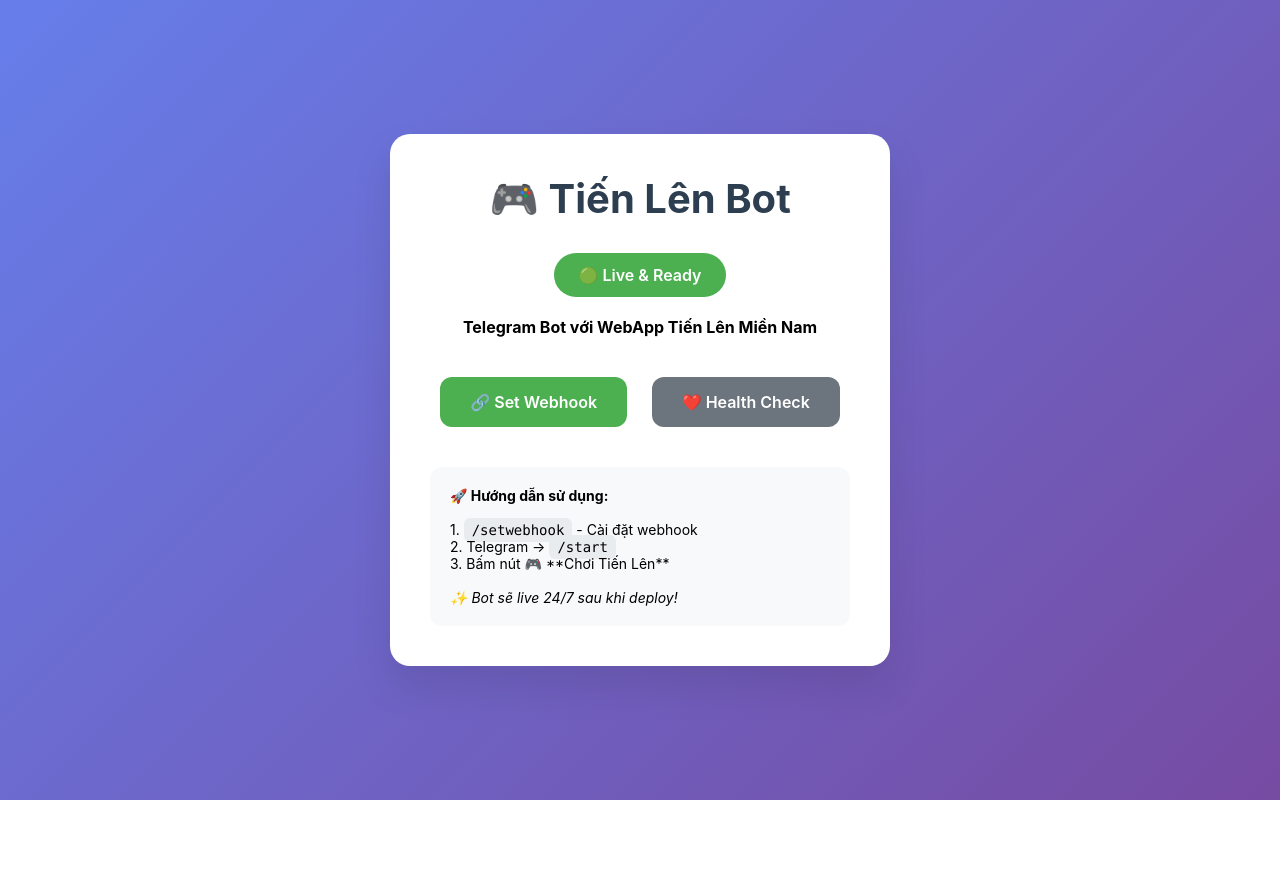
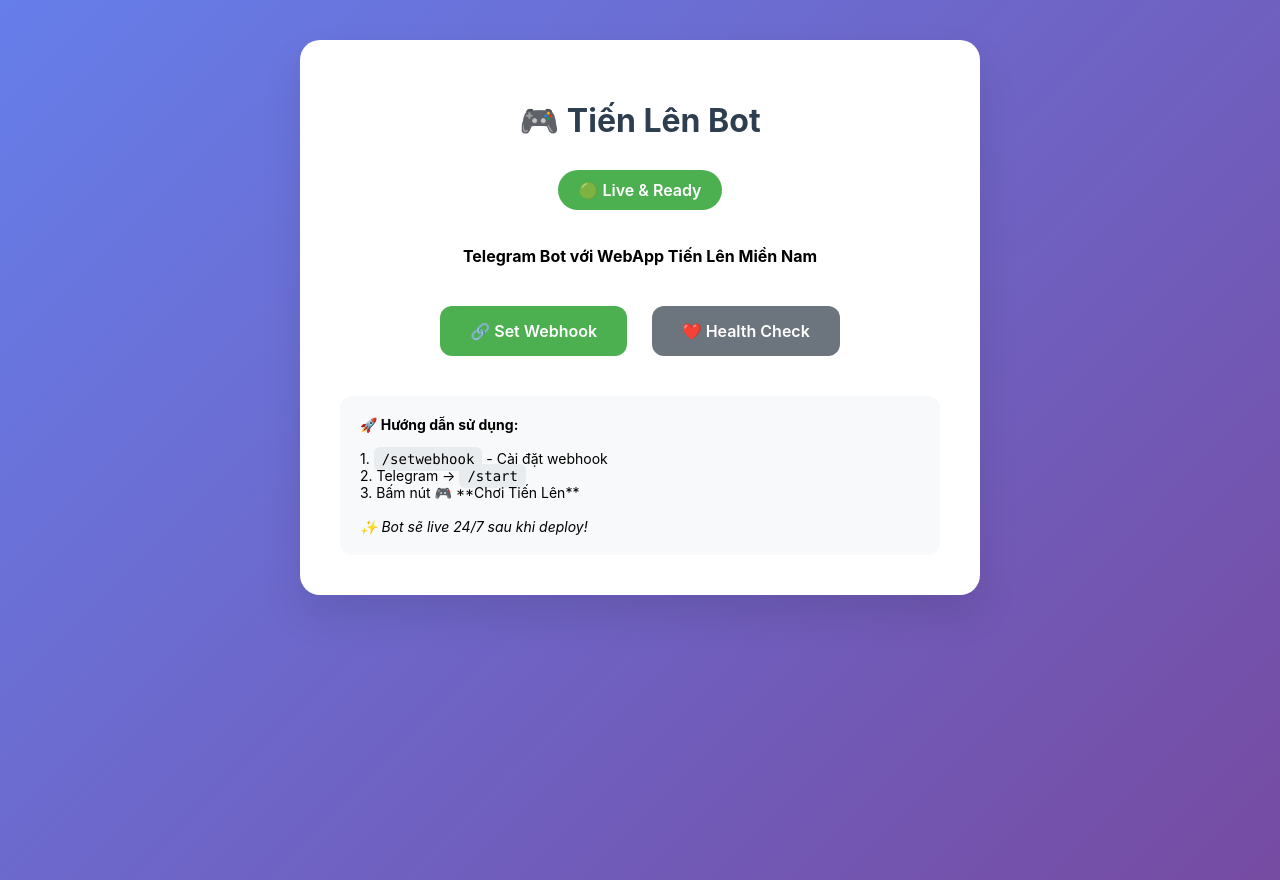
Before and after one commit to quangcao0366-pixel/tienlen-bot-new, a Flask app: page / in a window 1280 px wide. Before the commit the page ends 800 px from the top, so only its background shows below. Run offline with Flask 2, Linux system fonts and the light colour scheme; parts of the project's set-up code (start-up, migrations or seed data) failed here and were passed over.

Commit message:
✨ Add templates/index.html

```diff
--- a/templates/index.html
+++ b/templates/index.html
@@ -5,69 +5,14 @@
     <meta charset="UTF-8">
     <meta name="viewport" content="width=device-width, initial-scale=1.0">
     <style>
-        * { margin: 0; padding: 0; box-sizing: border-box; }
-        body {
-            font-family: -apple-system, BlinkMacSystemFont, sans-serif;
-            background: linear-gradient(135deg, #667eea 0%, #764ba2 100%);
-            min-height: 100vh;
-            display: flex;
-            align-items: center;
-            justify-content: center;
-            padding: 20px;
-        }
-        .card {
-            background: white;
-            padding: 40px;
-            border-radius: 20px;
-            box-shadow: 0 20px 40px rgba(0,0,0,0.1);
-            text-align: center;
-            max-width: 500px;
-            width: 100%;
-        }
-        h1 {
-            color: #2c3e50;
-            margin-bottom: 10px;
-            font-size: 2.5em;
-        }
-        .status {
-            background: #4CAF50;
-            color: white;
-            padding: 12px 24px;
-            border-radius: 50px;
-            display: inline-block;
-            font-weight: 600;
-            margin: 20px 0;
-        }
-        .btn {
-            display: inline-block;
-            padding: 15px 30px;
-            background: #4CAF50;
-            color: white;
-            text-decoration: none;
-            border-radius: 12px;
-            margin: 10px;
-            font-weight: 600;
-            transition: all 0.3s ease;
-        }
-        .btn:hover {
-            background: #45a049;
-            transform: translateY(-2px);
-            box-shadow: 0 10px 25px rgba(76,175,80,0.3);
-        }
-        .info {
-            background: #f8f9fa;
-            padding: 20px;
-            border-radius: 12px;
-            margin-top: 30px;
-            font-size: 14px;
-            text-align: left;
-        }
-        code {
-            background: #e9ecef;
-            padding: 4px 8px;
-            border-radius: 6px;
-            font-family: 'Monaco', monospace;
-        }
+        body { font-family: -apple-system, sans-serif; background: linear-gradient(135deg, #667eea 0%, #764ba2 100%); margin: 0; padding: 40px; min-height: 100vh; }
+        .card { max-width: 600px; margin: 0 auto; background: white; padding: 40px; border-radius: 20px; box-shadow: 0 20px 40px rgba(0,0,0,0.1); text-align: center; }
+        h1 { color: #2c3e50; margin-bottom: 10px; }
+        .status { background: #4CAF50; color: white; padding: 10px 20px; border-radius: 25px; display: inline-block; font-weight: 600; margin: 20px 0; }
+        .btn { display: inline-block; padding: 15px 30px; background: #4CAF50; color: white; text-decoration: none; border-radius: 12px; margin: 10px; font-weight: 600; }
+        .btn:hover { background: #45a049; transform: translateY(-2px); box-shadow: 0 10px 25px rgba(76,175,80,0.3); }
+        .info { background: #f8f9fa; padding: 20px; border-radius: 12px; margin-top: 30px; font-size: 14px; text-align: left; }
+        code { background: #e9ecef; padding: 4px 8px; border-radius: 6px; font-family: 'Monaco', monospace; }
     </style>
 </head>
 <body>
```
